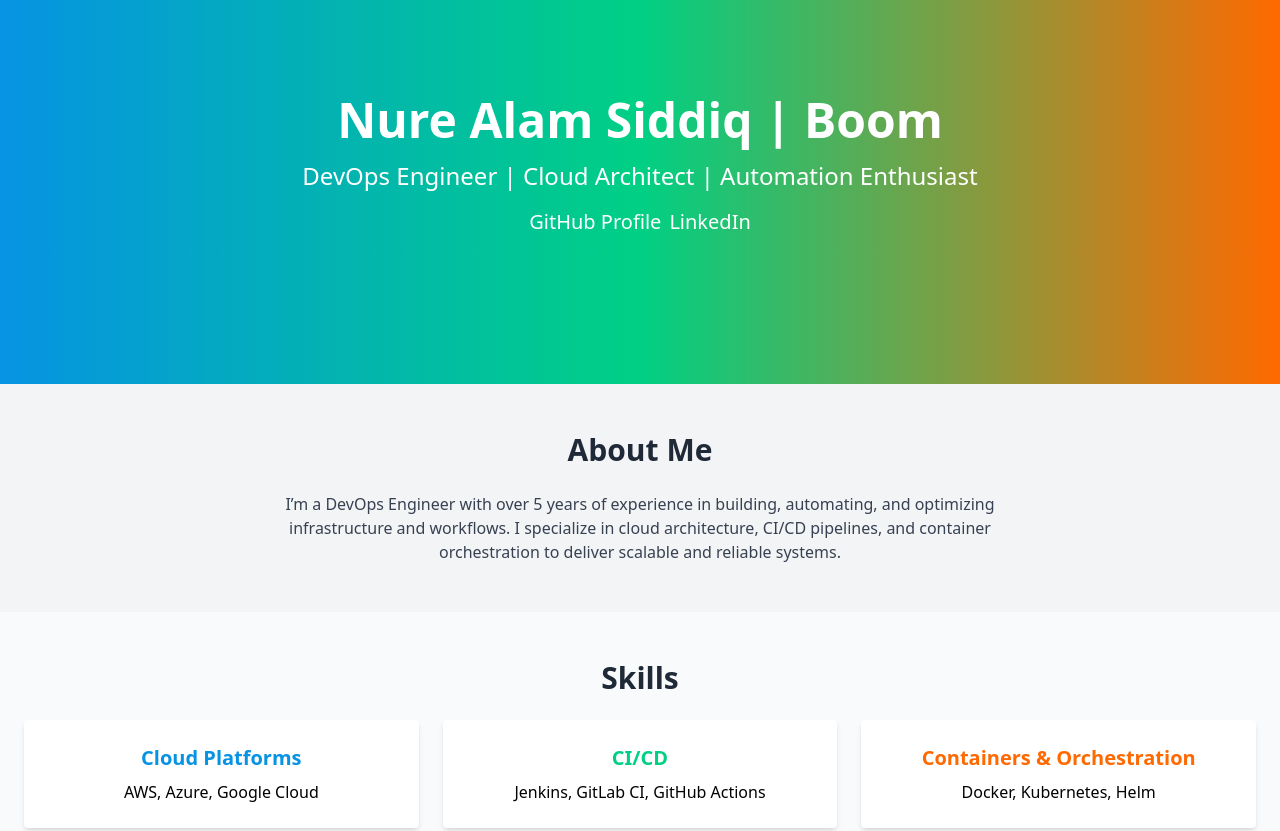
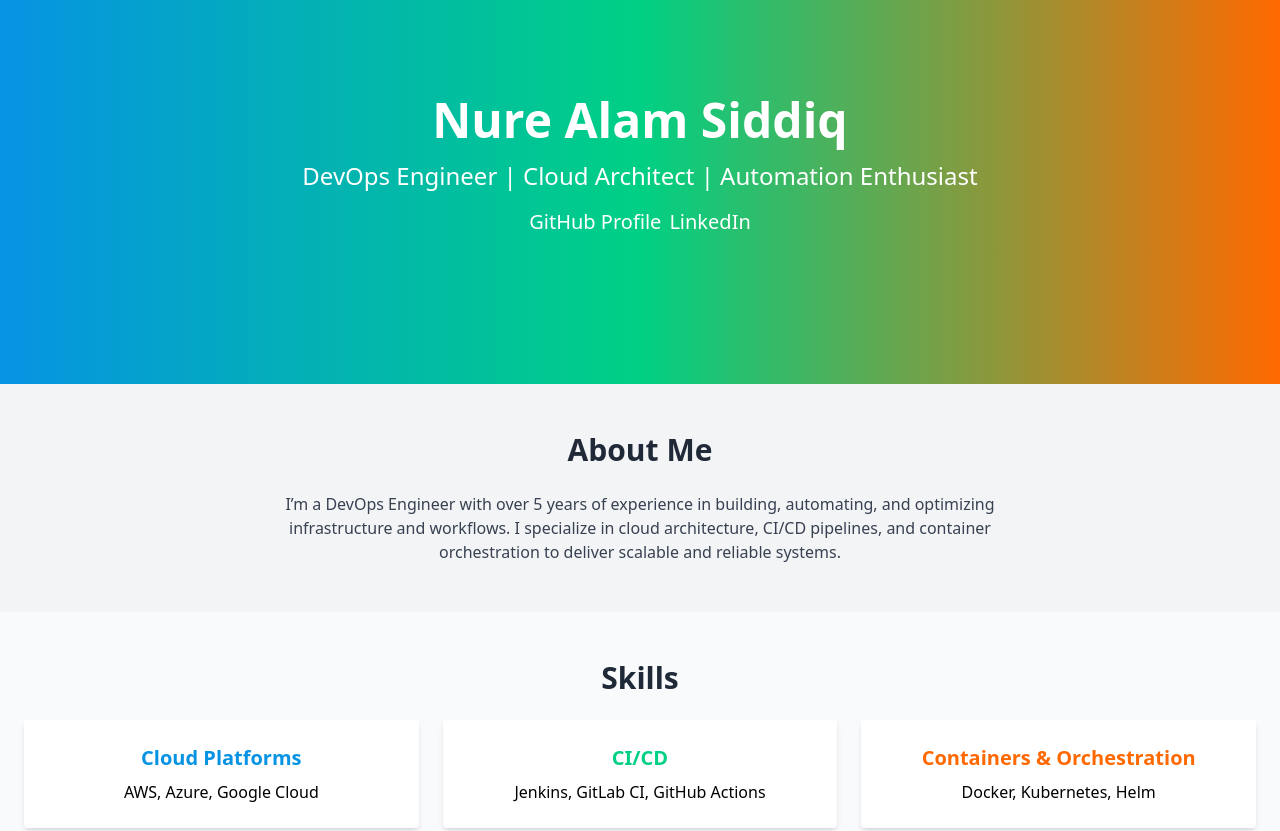
Before and after one commit to bongodev/devops-engineer-portfolio, a plain HTML site: page index.html in a window 1280 px wide. Shown: the top 831 px of the page. Drawn offline with nearby package versions, Linux system fonts and the light colour scheme.

Commit message:
Update Document

```diff
--- a/index.html
+++ b/index.html
@@ -13,7 +13,7 @@
 
   <header class="h-96 bg-gradient-to-r from-[#0693e3] via-[#00d084] to-[#ff6900] text-white">
   <div class="container mx-auto px-6 py-24 text-center">
-    <h1 class="text-5xl font-bold">Nure Alam Siddiq | Boom</h1>
+    <h1 class="text-5xl font-bold">Nure Alam Siddiq</h1>
     <p class="text-2xl mt-4">DevOps Engineer | Cloud Architect | Automation Enthusiast</p>
     <div class="flex items-center justify-center gap-2">
       <p class="text-xl mt-4 hover:text-[#ff6900]">
```
